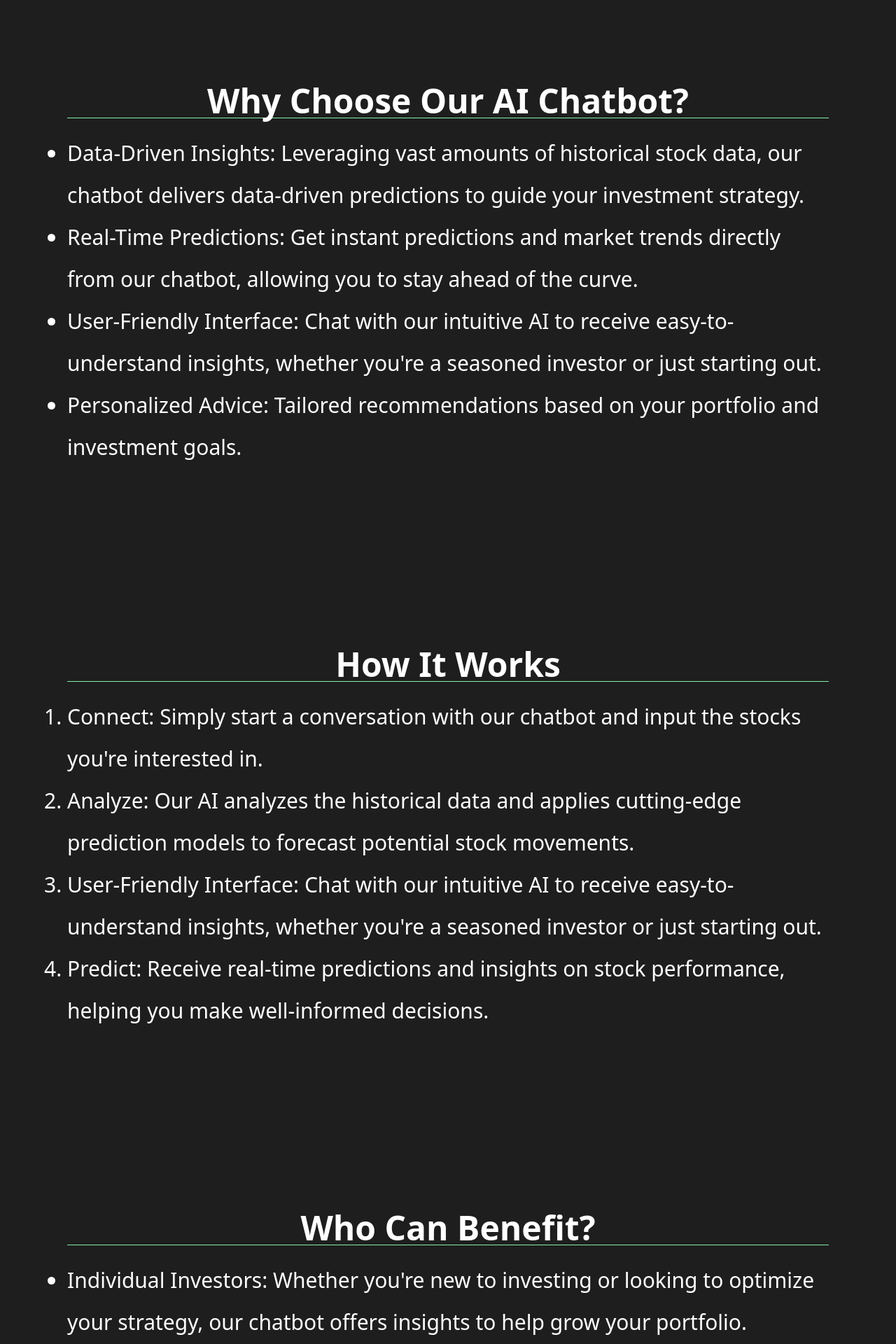
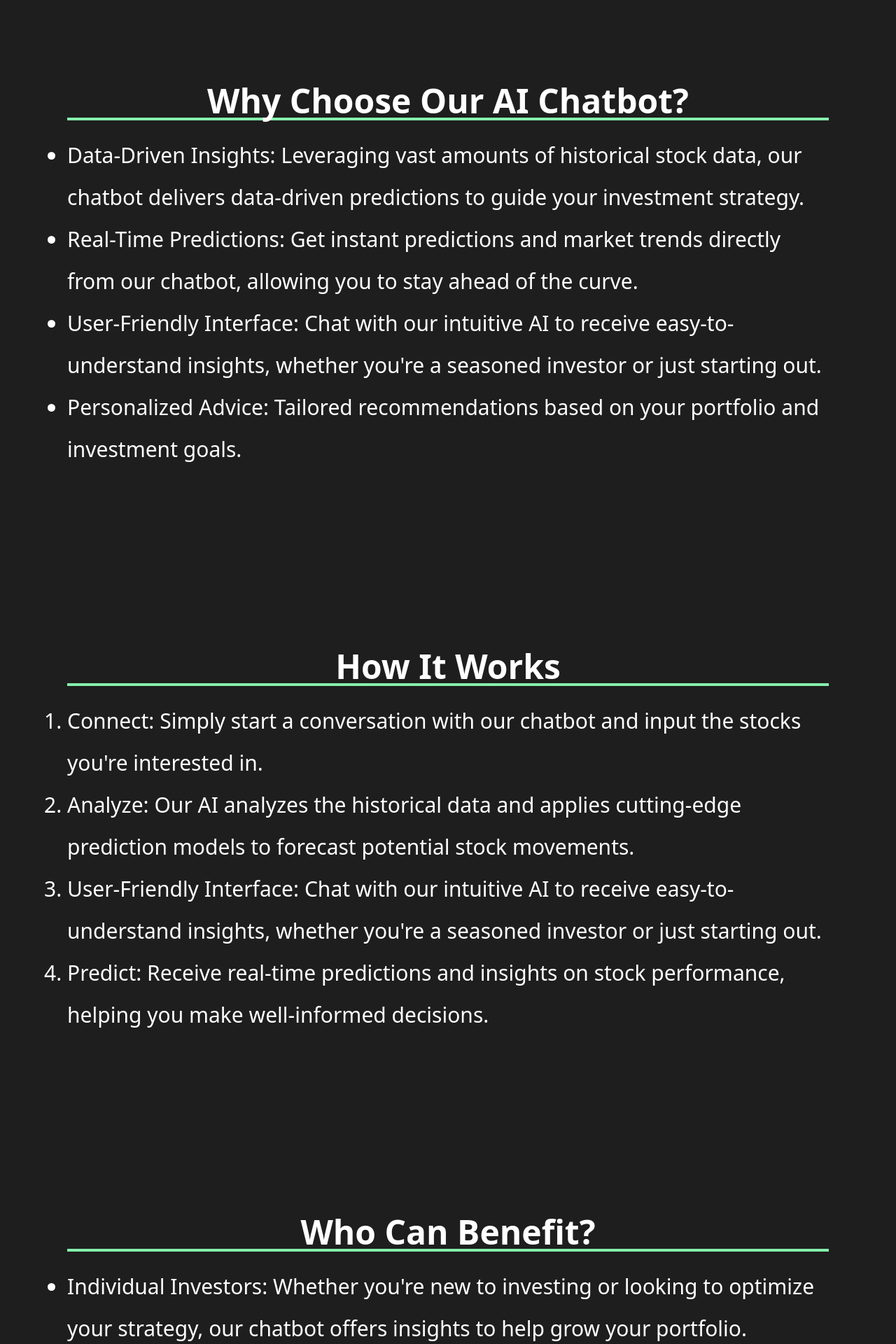
Before and after one commit to AbeTavarez/AI-Stocks-Prod, a Next.js app: page / in a window 1280 px wide. Shown: the part 1380-3300 px from the top of the page at 70% size. Built offline with nearby package versions, Linux system fonts and the light colour scheme.

Commit message:
ui styles touch

```diff
--- a/app/page.tsx
+++ b/app/page.tsx
@@ -37,7 +37,7 @@ export default function Home() {
       </div>
 
       <section id="why-choose-us" className="my-32">
-        <h2 className="text-5xl font-semibold mb-5 text-center border-b border-b-green-300">
+        <h2 className="text-5xl font-semibold mb-5 text-center border-b-4 border-b-green-300">
           Why Choose Our AI Chatbot?
         </h2>
 
@@ -64,7 +64,7 @@ export default function Home() {
       </section>
 
       <section id="how-it-works" className="my-32">
-        <h2 className="text-5xl font-semibold mb-5 text-center border-b border-b-green-300">
+        <h2 className="text-5xl font-semibold mb-5 text-center  border-b-4 border-b-green-300 ">
           How It Works
         </h2>
 
@@ -91,7 +91,7 @@ export default function Home() {
       </section>
 
       <section id="who-can-benefit" className="my-32">
-        <h2 className="text-5xl font-semibold mb-5 text-center border-b border-b-green-300">
+        <h2 className="text-5xl font-semibold mb-5 text-center border-b-4 border-b-green-300 border-">
           Who Can Benefit?
         </h2>
 
```
